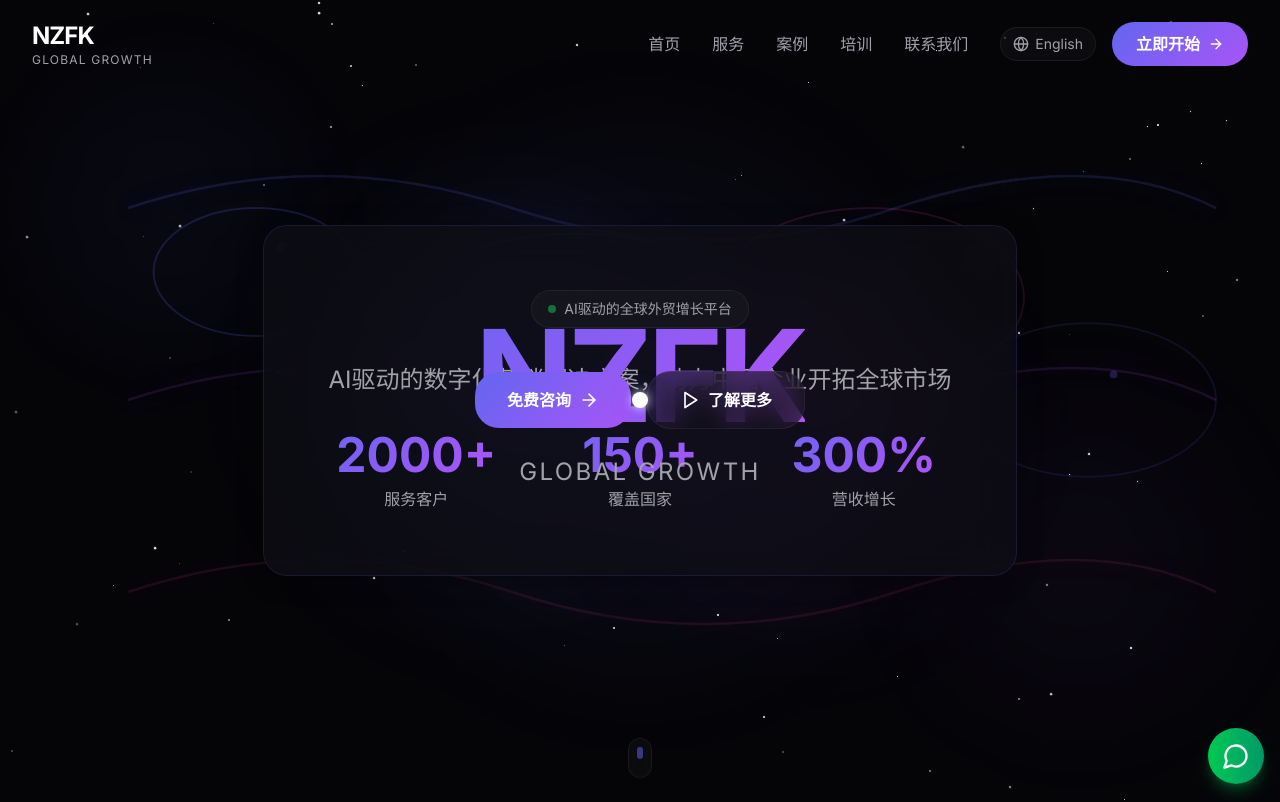
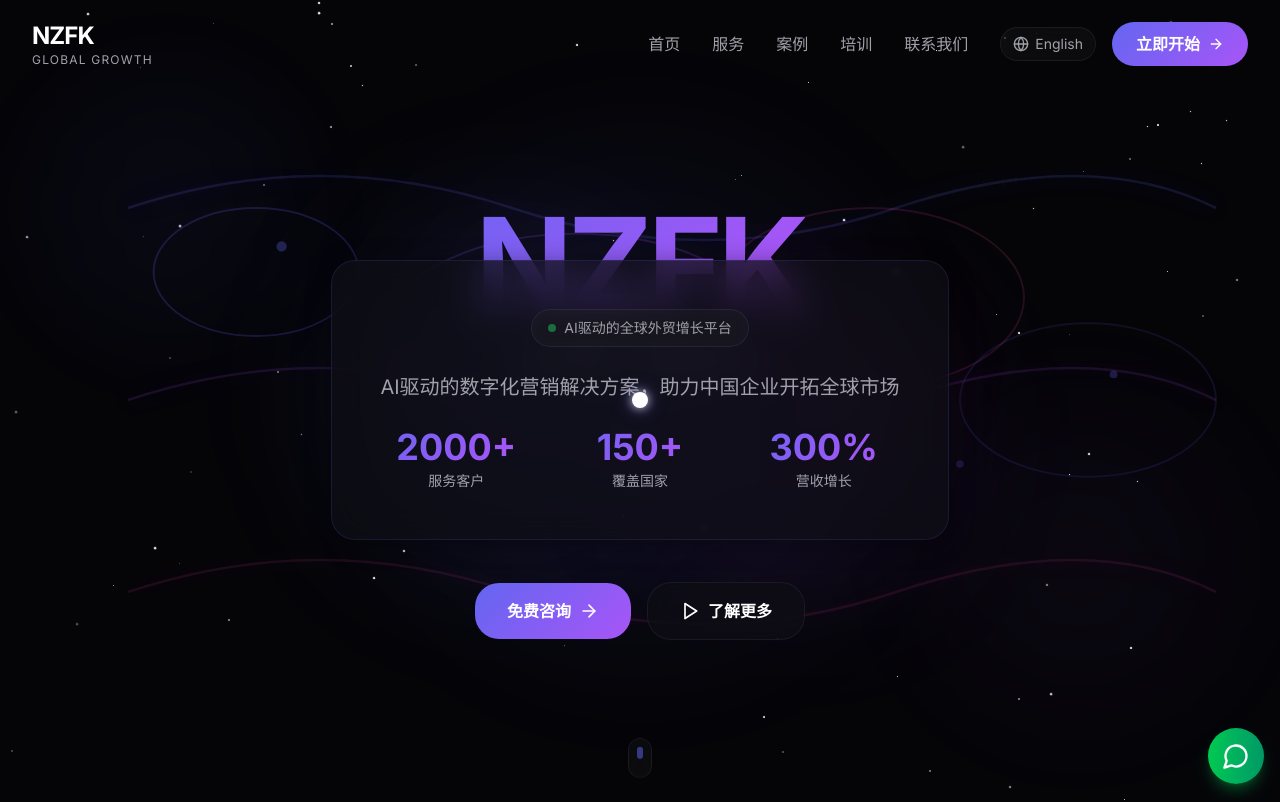
Before and after one commit to feng91534-web/Cyclone, a Next.js app: page / in a window 1280 px wide. Shown: the top 802 px of the page. Built offline with nearby package versions, Linux system fonts and the light colour scheme.

Commit message:
Fix text overlapping by reorganizing Hero layout with distinct positions for each layer

```diff
--- a/src/components/Hero.tsx
+++ b/src/components/Hero.tsx
@@ -195,60 +195,8 @@ export default function Hero() {
       </motion.div>
 
       <motion.div
-        className="absolute inset-0 flex items-center justify-center pointer-events-none"
-        style={{ x: layer4X, y: layer4Y }}
-      >
-        <div className="glass-card glass-card-hover rounded-3xl p-12 lg:p-16 max-w-4xl mx-4">
-          <div className="text-center">
-            <motion.div
-              initial={{ opacity: 0, y: 20 }}
-              animate={{ opacity: 1, y: 0 }}
-              transition={{ duration: 0.6 }}
-              className="inline-flex items-center space-x-2 glass-light px-4 py-2 rounded-full mb-8"
-            >
-              <span className="w-2 h-2 bg-success rounded-full animate-pulse" />
-              <span className="text-sm text-foreground-subtle">{t.hero.badge}</span>
-            </motion.div>
-
-            <motion.p
-              initial={{ opacity: 0, y: 30 }}
-              animate={{ opacity: 1, y: 0 }}
-              transition={{ duration: 0.8, delay: 0.4 }}
-              className="text-lg sm:text-xl lg:text-2xl text-foreground-subtle max-w-3xl mx-auto mb-8 leading-relaxed"
-            >
-              {t.hero.subtitle}
-            </motion.p>
-
-            <motion.div
-              initial={{ opacity: 0, y: 40 }}
-              animate={{ opacity: 1, y: 0 }}
-              transition={{ duration: 0.8, delay: 0.8 }}
-              className="grid grid-cols-3 gap-6 sm:gap-12 max-w-2xl mx-auto"
-            >
-              {[
-                { value: '2000+', label: t.hero.stats.clients },
-                { value: '150+', label: t.hero.stats.countries },
-                { value: '300%', label: t.hero.stats.revenue },
-              ].map((stat, index) => (
-                <motion.div
-                  key={stat.label}
-                  className="text-center"
-                  initial={{ opacity: 0, y: 20 }}
-                  animate={{ opacity: 1, y: 0 }}
-                  transition={{ duration: 0.5, delay: 1 + index * 0.15 }}
-                >
-                  <div className="text-3xl sm:text-4xl lg:text-5xl font-bold text-gradient mb-2">{stat.value}</div>
-                  <div className="text-sm sm:text-base text-foreground-subtle">{stat.label}</div>
-                </motion.div>
-              ))}
-            </motion.div>
-          </div>
-        </div>
-      </motion.div>
-
-      <motion.div
-        className="absolute flex flex-col items-center pointer-events-none"
-        style={{ x: layer5X, y: layer5Y }}
+        className="absolute flex flex-col items-center justify-center pointer-events-none"
+        style={{ x: layer5X, y: layer5Y, top: '25%' }}
       >
         <motion.div
           initial={{ opacity: 0, y: 30 }}
@@ -266,8 +214,60 @@ export default function Hero() {
       </motion.div>
 
       <motion.div
+        className="absolute inset-0 flex items-center justify-center pointer-events-none"
+        style={{ x: layer4X, y: layer4Y }}
+      >
+        <div className="glass-card glass-card-hover rounded-3xl p-8 lg:p-12 max-w-3xl mx-4">
+          <div className="text-center">
+            <motion.div
+              initial={{ opacity: 0, y: 20 }}
+              animate={{ opacity: 1, y: 0 }}
+              transition={{ duration: 0.6 }}
+              className="inline-flex items-center space-x-2 glass-light px-4 py-2 rounded-full mb-6"
+            >
+              <span className="w-2 h-2 bg-success rounded-full animate-pulse" />
+              <span className="text-sm text-foreground-subtle">{t.hero.badge}</span>
+            </motion.div>
+
+            <motion.p
+              initial={{ opacity: 0, y: 30 }}
+              animate={{ opacity: 1, y: 0 }}
+              transition={{ duration: 0.8, delay: 0.4 }}
+              className="text-base sm:text-lg lg:text-xl text-foreground-subtle max-w-2xl mx-auto mb-6 leading-relaxed"
+            >
+              {t.hero.subtitle}
+            </motion.p>
+
+            <motion.div
+              initial={{ opacity: 0, y: 40 }}
+              animate={{ opacity: 1, y: 0 }}
+              transition={{ duration: 0.8, delay: 0.8 }}
+              className="grid grid-cols-3 gap-4 sm:gap-8 max-w-xl mx-auto"
+            >
+              {[
+                { value: '2000+', label: t.hero.stats.clients },
+                { value: '150+', label: t.hero.stats.countries },
+                { value: '300%', label: t.hero.stats.revenue },
+              ].map((stat, index) => (
+                <motion.div
+                  key={stat.label}
+                  className="text-center"
+                  initial={{ opacity: 0, y: 20 }}
+                  animate={{ opacity: 1, y: 0 }}
+                  transition={{ duration: 0.5, delay: 1 + index * 0.15 }}
+                >
+                  <div className="text-2xl sm:text-3xl lg:text-4xl font-bold text-gradient mb-1">{stat.value}</div>
+                  <div className="text-xs sm:text-sm text-foreground-subtle">{stat.label}</div>
+                </motion.div>
+              ))}
+            </motion.div>
+          </div>
+        </div>
+      </motion.div>
+
+      <motion.div
         className="absolute flex flex-col sm:flex-row items-center justify-center space-y-4 sm:space-y-0 sm:space-x-4 pointer-events-auto"
-        style={{ x: layer6X, y: layer6Y }}
+        style={{ x: layer6X, y: layer6Y, bottom: '20%' }}
       >
         <motion.button
           initial={{ opacity: 0, y: 30 }}
```
